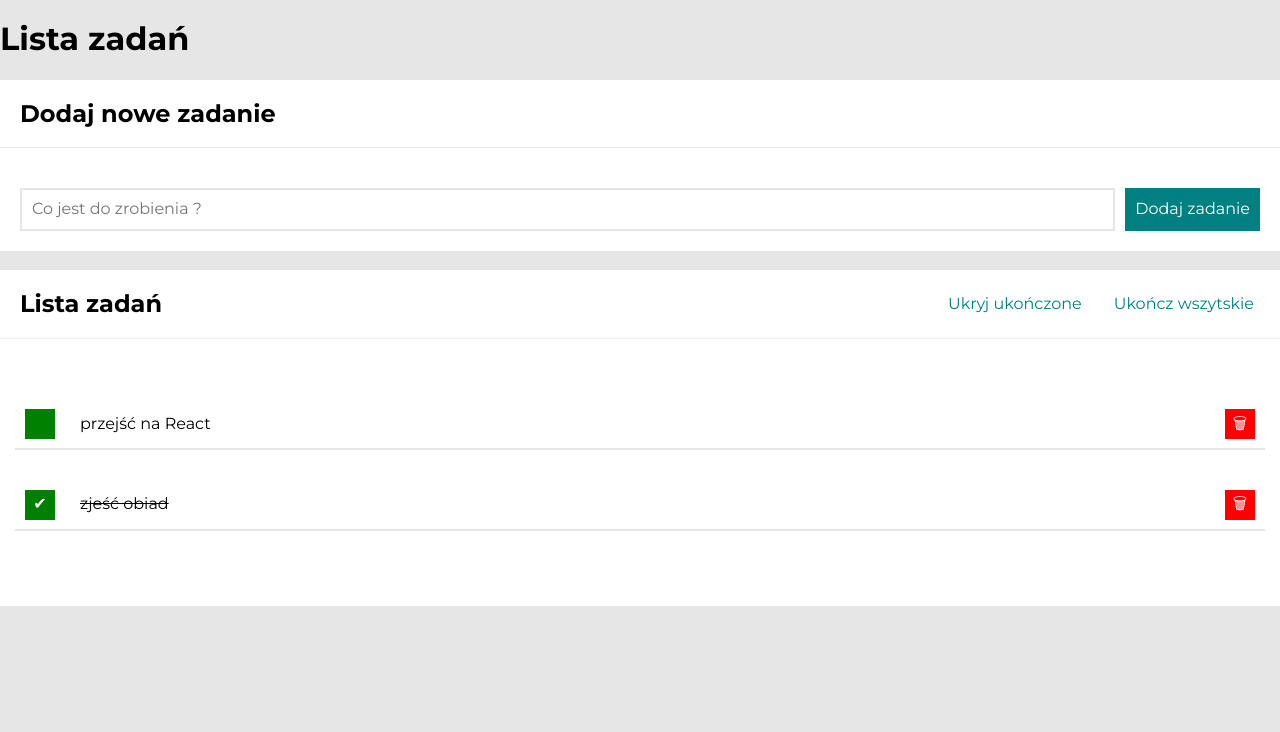
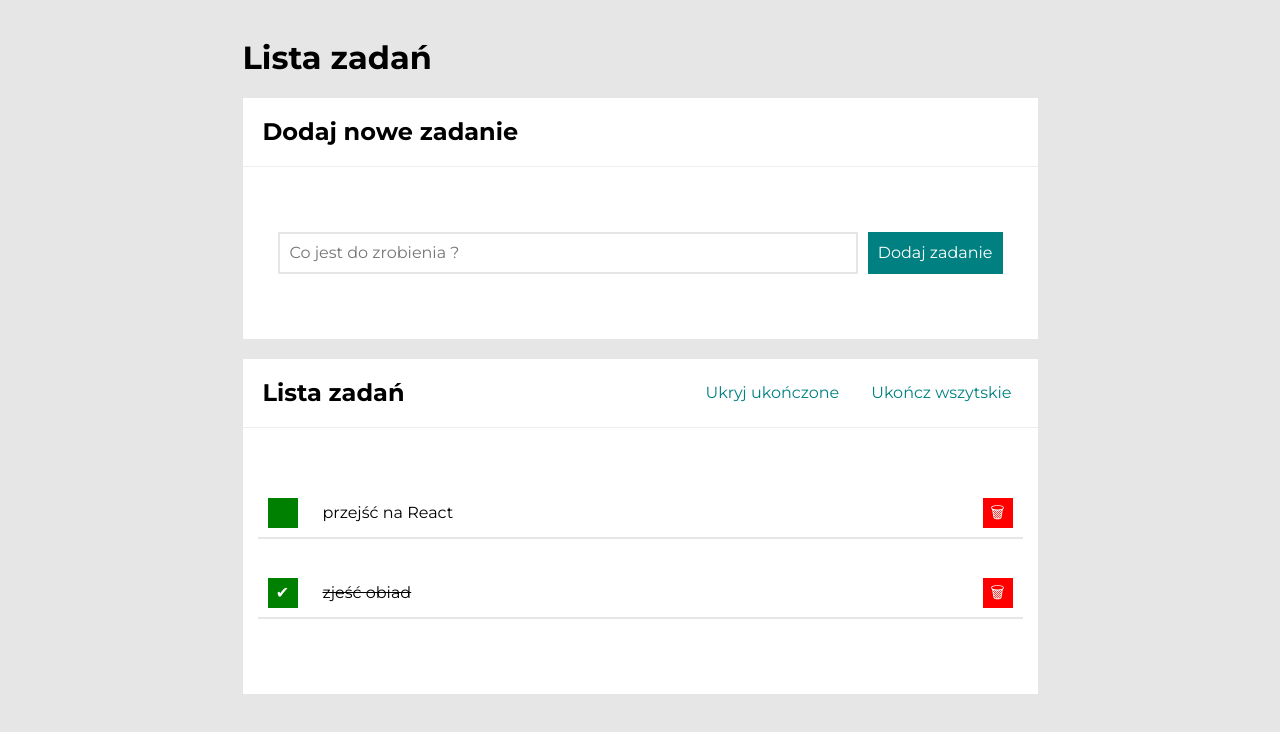
Before and after one commit to dominikblak/Todo-list-React, a React (Create React App) app: page / in a window 1280 px wide. Shown: the top 732 px of the page. Built offline with nearby package versions, Linux system fonts and the light colour scheme.

Commit message:
sections

```diff
--- a/src/App.js
+++ b/src/App.js
@@ -1,6 +1,8 @@
 import Form from "./Form";
 import Tasks from "./Tasks";
 import Buttons from "./Buttons";
+import Sections from "./Sections";
+
 const tasks = [
   { id: 1, content: "przejść na React", done: false },
   { id: 2, content: "zjeść obiad", done: true },
@@ -10,10 +12,7 @@ function App() {
   return (
     <main className="container">
       <h1 className="container__header">Lista zadań</h1>
-      <section className="section">
-        <h2 className="section__header">Dodaj nowe zadanie</h2>
-        <Form />
-      </section>
+      <Sections title="Dodaj nowe zadanie" sectionContent={<Form />} />
       <section className="section">
         <h2 className="section__header">
           Lista zadań
--- /dev/null
+++ b/src/Sections/index.js
@@ -0,0 +1,11 @@
+import "./style.css";
+const Section = ({ title, sectionContent, extraHeaderContent }) => (
+  <section className="section">
+    <h2 className="section__header">
+      {title}
+      {extraHeaderContent}
+    </h2>
+    <div className="section__content">{sectionContent}</div>
+  </section>
+);
+export default Section;
--- /dev/null
+++ b/src/Sections/style.css
@@ -0,0 +1,11 @@
+.container {
+  max-width: 815px;
+  margin: 0 auto;
+  padding: 10px;
+}
+
+.container__header {
+  text-align: left;
+  margin-top: 30px;
+  font-weight: 700;
+}
```
